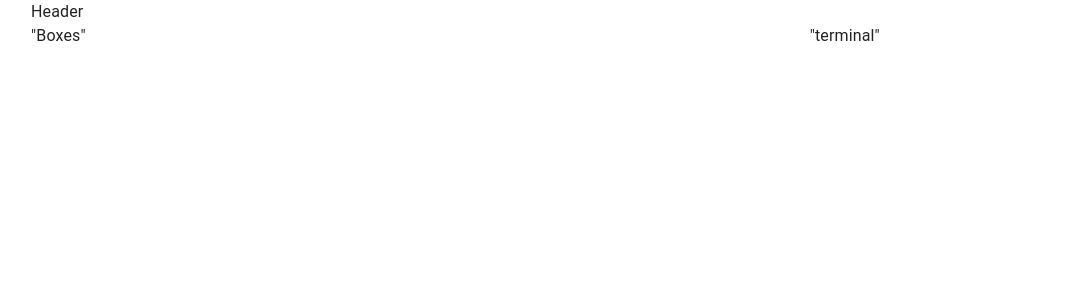
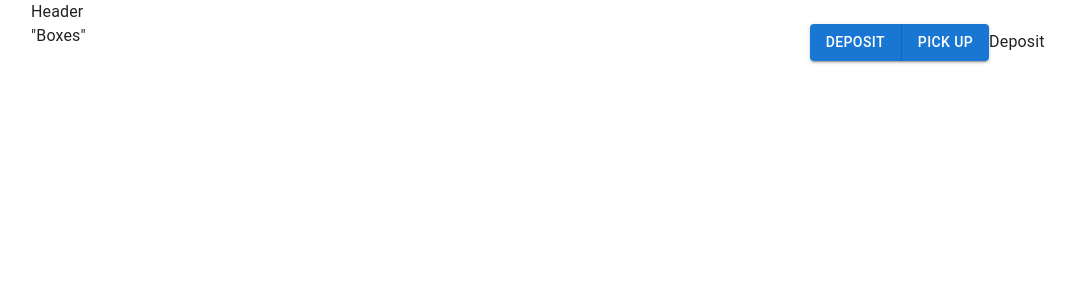
Before and after one commit to vkia88/frogspost-frontend, a React (Create React App) app: page / in a window 1280 px wide. Shown: the top 300 px of the page, without its empty margins (33-1108 px from the left). Built offline with nearby package versions, Linux system fonts and the light colour scheme.

Commit message:
deposit / pick up buttons

```diff
--- /dev/null
+++ b/src/components/Locker/Boxes/Box/Box.tsx
@@ -0,0 +1,3 @@
+export default function Box() {
+  return <span>Box</span>;
+}
--- a/src/components/Locker/Terminal/Terminal.tsx
+++ b/src/components/Locker/Terminal/Terminal.tsx
@@ -1,3 +1,20 @@
+import { Button, ButtonGroup } from "@mui/material";
+import { useState } from "react";
+import { TerminalType } from "../../../constants/TerminalType";
+
 export default function Terminal() {
-  return <div>"terminal"</div>;
+  const [type, setType] = useState<TerminalType>(TerminalType.DEPOSIT);
+
+  return (
+    <>
+      <ButtonGroup
+        variant="contained"
+        aria-label="outlined primary button group"
+      >
+        <Button onClick={() => setType(TerminalType.DEPOSIT)}>Deposit</Button>
+        <Button onClick={() => setType(TerminalType.PICKUP)}>Pick Up</Button>
+      </ButtonGroup>
+      {type === TerminalType.DEPOSIT ? "Deposit" : "Pick Up"}
+    </>
+  );
 }
--- /dev/null
+++ b/src/constants/TerminalType.ts
@@ -0,0 +1,4 @@
+export enum TerminalType {
+  DEPOSIT,
+  PICKUP
+}
```
